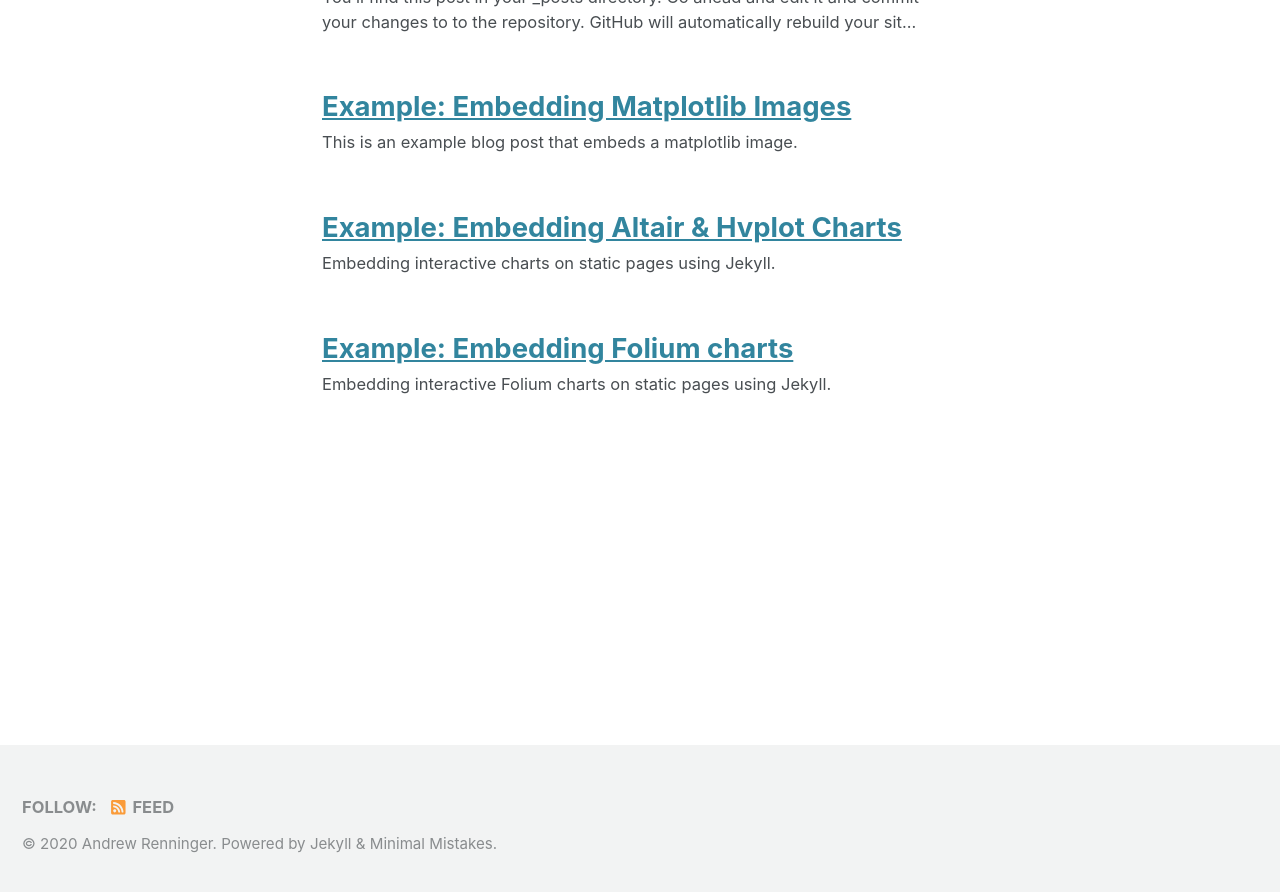
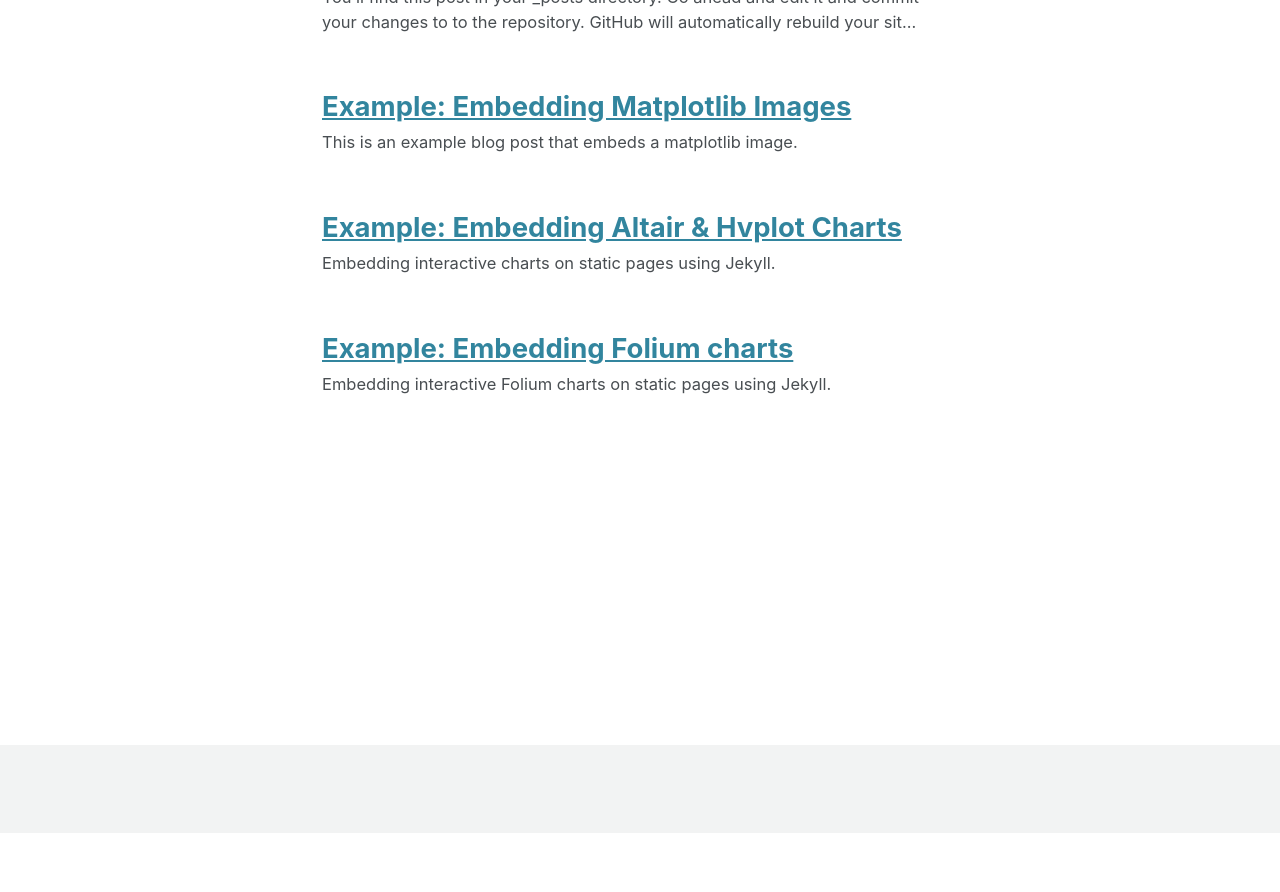
Before and after one commit to asrenninger/simcity, a Jekyll site: the page built from index.html, in a window 1280 px wide and 900 px high, scrolled down 222 px. Shown: the top 892 px of the window. Built offline with Jekyll 4.4.1, drawn with Linux system fonts in a browser that asks for light colours; cached includes are drawn as plain includes; nearby versions of some CDN libraries; a script that is not in the unit is left out; the list of posts is cut into pages by our own code; after the commit the page ends 1055 px from its top, so only the background shows below that.

Commit message:
Cleaning up

```diff
--- a/_includes/footer.html
+++ b/_includes/footer.html
@@ -1,4 +1,4 @@
-<div class="page__footer-follow">
+<!--div class="page__footer-follow">
   <ul class="social-icons">
     {% if site.data.ui-text[site.locale].follow_label %}
       <li><strong>{{ site.data.ui-text[site.locale].follow_label }}</strong></li>
@@ -16,4 +16,4 @@
   </ul>
 </div>
 
-<div class="page__footer-copyright">&copy; {{ site.time | date: '%Y' }} {{ site.name | default: site.title }}. {{ site.data.ui-text[site.locale].powered_by | default: "Powered by" }} <a href="https://jekyllrb.com" rel="nofollow">Jekyll</a> &amp; <a href="https://mademistakes.com/work/minimal-mistakes-jekyll-theme/" rel="nofollow">Minimal Mistakes</a>.</div>
+<div class="page__footer-copyright">&copy; {{ site.time | date: '%Y' }} {{ site.name | default: site.title }}. {{ site.data.ui-text[site.locale].powered_by | default: "Powered by" }} <a href="https://jekyllrb.com" rel="nofollow">Jekyll</a> &amp; <a href="https://mademistakes.com/work/minimal-mistakes-jekyll-theme/" rel="nofollow">Minimal Mistakes</a>.</div-->
```
